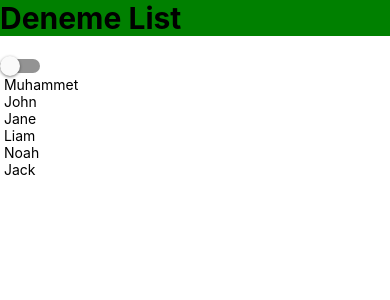
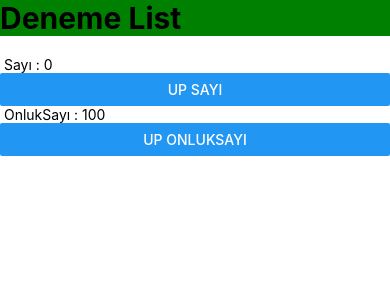
Before and after one commit to aytacbulanik/React_Native_TestLibrary, a React Native app: screen / in a window 390 px wide. Shown: the top 300 px of the page. Built offline with nearby package versions, Linux system fonts and the light colour scheme.

Commit message:
basic useEffect added

```diff
--- a/src/App.js
+++ b/src/App.js
@@ -1,33 +1,23 @@
-import {Text, SafeAreaView, StyleSheet, Switch, FlatList} from 'react-native';
-import React, {useState} from 'react';
+import {Text, SafeAreaView, StyleSheet, Button} from 'react-native';
+import React, {useEffect, useState} from 'react';
 
 const App = () => {
-  const data = [
-    {id: 0, name: 'Muhammet', isFavorite: true},
-    {id: 1, name: 'John', isFavorite: false},
-    {id: 2, name: 'Jane', isFavorite: true},
-    {id: 3, name: 'Liam', isFavorite: false},
-    {id: 4, name: 'Noah', isFavorite: true},
-    {id: 5, name: 'Jack', isFavorite: false},
-  ];
-  const [switchOn, setSwitchOn] = useState(false);
-  const [list, setList] = useState(data);
+  const [sayi, setSayi] = useState(0);
+  const [onlukSayi, setOnlukSayi] = useState(100);
 
-  const renderItem = ({item}) => <Text> {item.name}</Text>;
-  function guncelle(isfavorite) {
-    setSwitchOn(isfavorite);
-    if (isfavorite) {
-      let newArray = data.filter(item => item.isFavorite);
-      setList(newArray);
-    } else {
-      setList(data);
-    }
-  }
+  useEffect(() => console.log('sayi guncellendi'), [sayi]);
+  useEffect(() => console.log('onlukSayı guncellendi'), [onlukSayi]);
+
   return (
     <SafeAreaView style={styles.container}>
       <Text style={styles.large_title}>Deneme List</Text>
-      <Switch value={switchOn} onValueChange={guncelle} />
-      <FlatList data={list} renderItem={renderItem} />
+      <Text> Sayı : {sayi} </Text>
+      <Button title="up sayi" onPress={() => setSayi(sayi + 1)} />
+      <Text> OnlukSayı : {onlukSayi} </Text>
+      <Button
+        title="up OnlukSayı"
+        onPress={() => setOnlukSayi(onlukSayi + 100)}
+      />
     </SafeAreaView>
   );
 };
```
